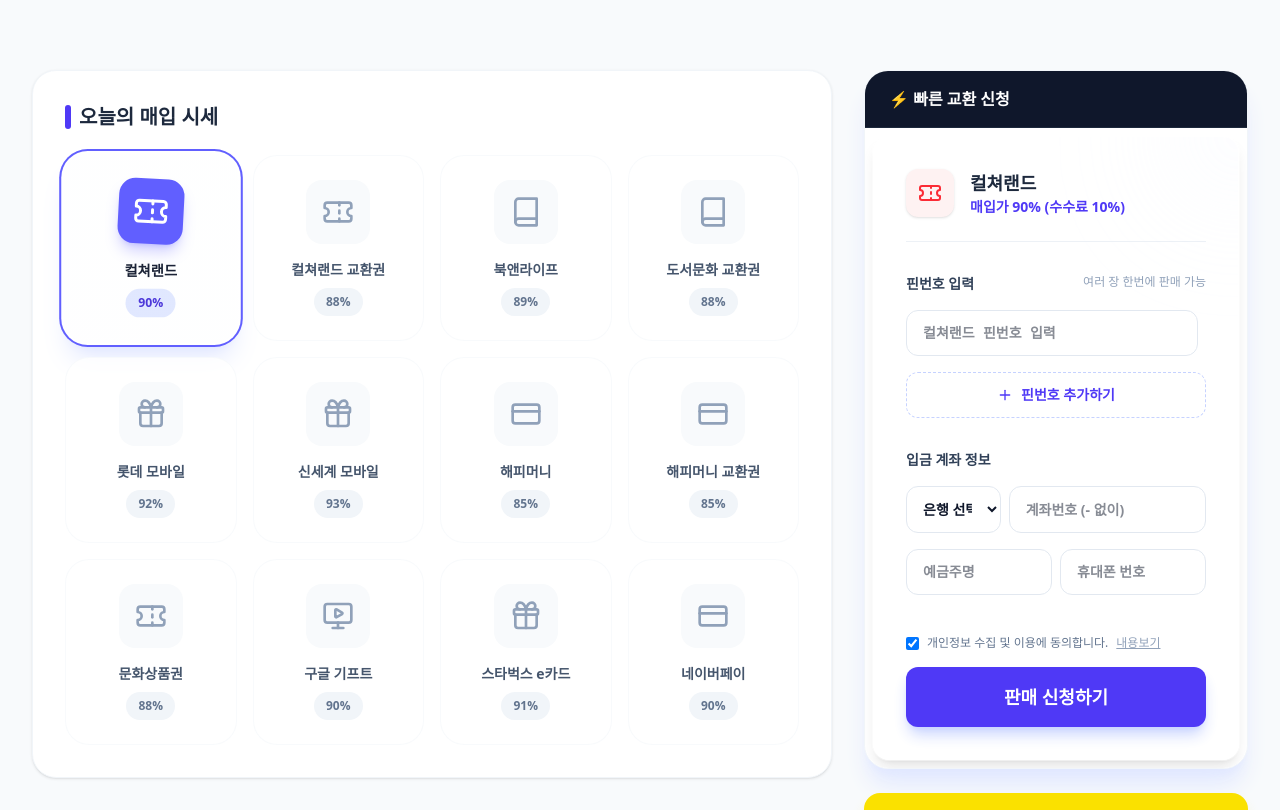
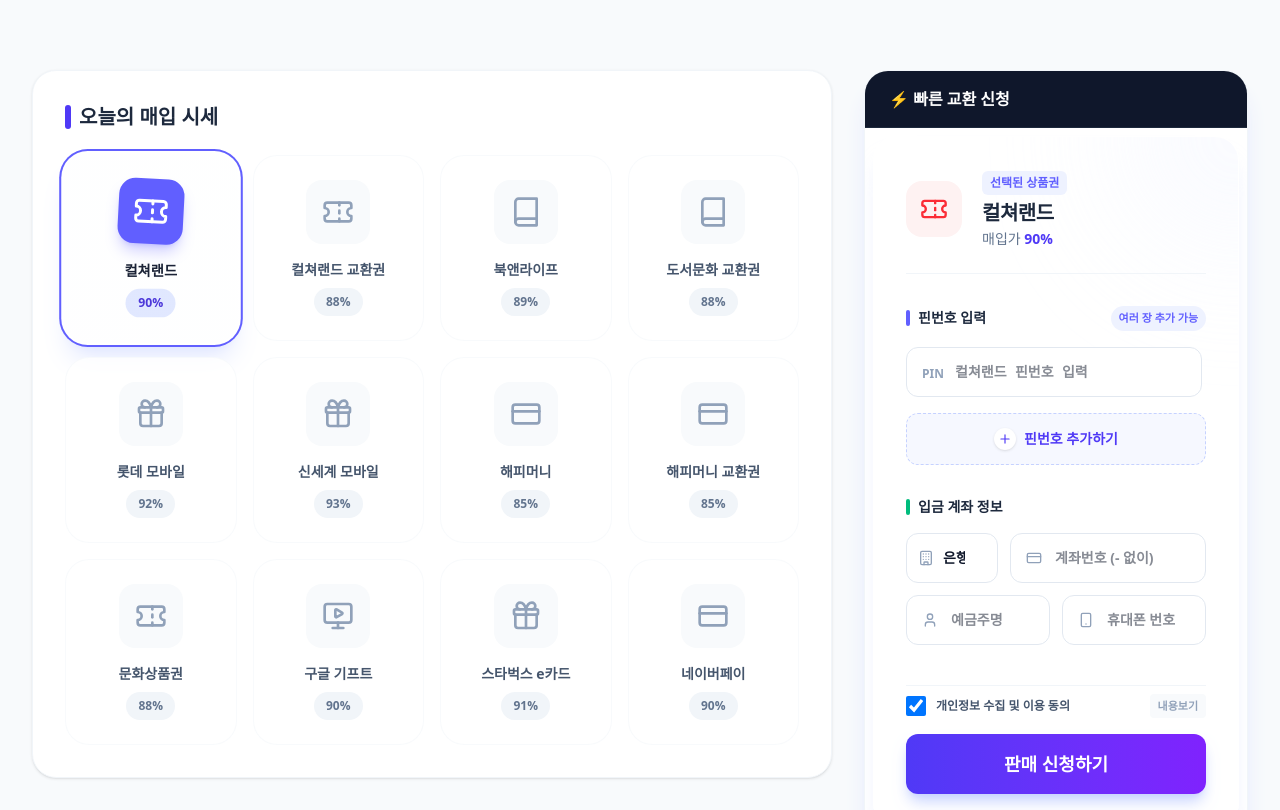
Before and after one commit to seiKKim/ticketjang-, a Next.js app: page / in a window 1280 px wide. Shown: the part 980-1790 px from the top of the page. Built offline with nearby package versions, Linux system fonts and the light colour scheme; no server answers; the database is empty.

Commit message:
Finalize Purchase Page Premium Design

```diff
--- a/src/components/OrderForm.tsx
+++ b/src/components/OrderForm.tsx
@@ -2,7 +2,16 @@
 
 import { usePurchase } from "@/context/PurchaseContext";
 import { useDialog } from "@/context/DialogContext";
-import { Plus, Minus, AlertCircle, Loader2 } from "lucide-react";
+import {
+  Plus,
+  Minus,
+  AlertCircle,
+  Loader2,
+  User,
+  Smartphone,
+  CreditCard,
+  Building,
+} from "lucide-react";
 import { useState } from "react";
 
 import { PrivacyPolicyModal } from "./PrivacyPolicyModal";
@@ -24,7 +33,6 @@
   const [isPrivacyModalOpen, setIsPrivacyModalOpen] = useState(false);
 
   const handleSubmit = async () => {
-    // ... validation logic remains same ...
     // Basic Validation
     if (!selectedVoucher) {
       return openDialog({ message: "상품권을 먼저 선택해주세요." });
@@ -85,48 +93,63 @@
 
   return (
     <>
-      <div className="bg-white/80 backdrop-blur-xl rounded-2xl shadow-lg border border-white/50 p-6 md:p-8 flex flex-col gap-8 relative overflow-hidden ring-1 ring-white/50">
-        <div className="absolute top-0 right-0 w-32 h-32 bg-indigo-50/50 rounded-full blur-3xl -translate-y-1/2 translate-x-1/2 opacity-50 pointer-events-none" />
+      <div className="bg-white/90 backdrop-blur-xl rounded-3xl shadow-xl shadow-indigo-100/50 border border-white/50 p-6 md:p-8 flex flex-col gap-8 relative overflow-hidden">
+        {/* Soft Background Gradient */}
+        <div className="absolute top-0 right-0 w-64 h-64 bg-indigo-50/50 rounded-full blur-3xl -translate-y-1/2 translate-x-1/2 opacity-60 pointer-events-none" />
 
         {/* 1. Selected Voucher Info */}
-        <div className="flex items-center gap-4 pb-6 border-b border-slate-200/60 relative z-10">
+        <div className="flex items-center gap-5 pb-6 border-b border-slate-100 relative z-10">
           {selectedVoucher ? (
             <>
               <div
-                className={`w-12 h-12 rounded-xl flex items-center justify-center ${selectedVoucher.color} shadow-sm`}
+                className={`w-14 h-14 rounded-2xl flex items-center justify-center ${selectedVoucher.color} shadow-sm shadow-indigo-200/50 ring-4 ring-white`}
               >
-                <selectedVoucher.icon className="w-6 h-6" />
+                <selectedVoucher.icon className="w-7 h-7" />
               </div>
               <div>
-                <h3 className="font-bold text-slate-800 text-lg">
+                <span className="text-xs font-bold text-indigo-500 bg-indigo-50 px-2 py-1 rounded-md mb-1 inline-block">
+                  선택된 상품권
+                </span>
+                <h3 className="font-black text-slate-800 text-xl tracking-tight">
                   {selectedVoucher.name}
                 </h3>
-                <p className="text-sm text-indigo-600 font-bold">
-                  매입가 {selectedVoucher.purchaseRate} (수수료{" "}
-                  {selectedVoucher.fee})
+                <p className="text-sm text-slate-500 font-medium mt-0.5">
+                  매입가{" "}
+                  <span className="text-indigo-600 font-bold">
+                    {selectedVoucher.purchaseRate}
+                  </span>
                 </p>
               </div>
             </>
           ) : (
-            <div className="flex items-center gap-2 text-slate-400">
-              <AlertCircle />
-              <span>왼쪽에서 상품권을 선택해주세요.</span>
+            <div className="flex items-center gap-3 text-slate-400 bg-slate-50 p-4 rounded-2xl w-full border border-dashed border-slate-200">
+              <AlertCircle className="w-5 h-5" />
+              <span className="text-sm font-medium">
+                상품권을 선택하면 정보가 표시됩니다.
+              </span>
             </div>
           )}
         </div>
 
         {/* 2. PIN Input Section */}
         <div className="space-y-4 relative z-10">
-          <label className="text-sm font-bold text-slate-700 flex justify-between">
-            <span>핀번호 입력</span>
-            <span className="text-xs text-slate-400 font-normal">
-              여러 장 한번에 판매 가능
+          <label className="flex items-center justify-between">
+            <span className="text-sm font-bold text-slate-800 flex items-center gap-2">
+              <div className="w-1 h-4 bg-indigo-500 rounded-full" />
+              핀번호 입력
+            </span>
+            <span className="text-[11px] text-indigo-500 font-bold bg-indigo-50 px-2 py-1 rounded-full">
+              여러 장 추가 가능
             </span>
           </label>
 
-          <div className="space-y-2 max-h-[200px] overflow-y-auto pr-2 custom-scrollbar">
+          <div className="space-y-2.5 max-h-[240px] overflow-y-auto pr-1">
             {pinCodes.map((code, idx) => (
-              <div key={idx} className="flex gap-2">
+              <div key={idx} className="flex gap-2 group">
+                <div className="relative flex-1">
+                  <div className="absolute left-4 top-1/2 -translate-y-1/2 text-slate-400">
+                    <span className="text-xs font-bold">PIN</span>
+                  </div>
                   <input
                     type="text"
                     value={code}
@@ -134,17 +157,17 @@
                     placeholder={
                       selectedVoucher
                         ? `${selectedVoucher.name} 핀번호 입력`
-                      : "상품권을 선택해주세요"
+                        : "상품권 선택 대기..."
                     }
-                  className="flex-1 bg-white/60 border border-slate-200 rounded-xl px-4 py-3 text-sm outline-none focus:ring-2 focus:ring-indigo-500 transition-all font-mono hover:bg-white"
+                    className="w-full bg-slate-50 border border-slate-200 rounded-xl pl-12 pr-4 py-3.5 text-sm outline-none focus:ring-2 focus:ring-indigo-500/20 focus:border-indigo-500 transition-all font-mono font-medium hover:bg-white focus:bg-white"
                     disabled={!selectedVoucher}
-                  title="상품권 핀번호"
                   />
+                </div>
                 {pinCodes.length > 1 && (
                   <button
                     onClick={() => removePin(idx)}
-                    className="p-3 text-slate-400 hover:text-red-500 hover:bg-red-50 rounded-xl transition-colors"
-                    title="핀번호 삭제"
+                    className="w-11 flex items-center justify-center text-slate-400 hover:text-rose-500 hover:bg-rose-50 border border-transparent hover:border-rose-100 rounded-xl transition-all"
+                    title="삭제"
                   >
                     <Minus size={18} />
                   </button>
@@ -155,25 +178,35 @@
 
           <button
             onClick={addPin}
-            className="w-full py-3 border border-dashed border-indigo-200 bg-white/50 text-indigo-600 rounded-xl text-sm font-bold hover:bg-white hover:border-indigo-300 transition-colors flex items-center justify-center gap-2"
-            title="핀번호 추가"
+            className="w-full py-3.5 border border-dashed border-indigo-200 bg-indigo-50/50 text-indigo-600 rounded-xl text-sm font-bold hover:bg-indigo-50 hover:border-indigo-300 transition-all flex items-center justify-center gap-2 group"
           >
-            <Plus size={16} /> 핀번호 추가하기
+            <div className="bg-white p-1 rounded-full shadow-sm group-hover:scale-110 transition-transform">
+              <Plus size={14} />
+            </div>
+            핀번호 추가하기
           </button>
         </div>
 
         {/* 3. Bank Account Info */}
         <div className="space-y-4 relative z-10">
-          <h2 className="text-sm font-bold text-slate-700">입금 계좌 정보</h2>
+          <label className="text-sm font-bold text-slate-800 flex items-center gap-2">
+            <div className="w-1 h-4 bg-emerald-500 rounded-full" />
+            입금 계좌 정보
+          </label>
 
-          <div className="grid grid-cols-3 gap-2">
+          <div className="space-y-3">
+            <div className="grid grid-cols-3 gap-3">
+              <div className="relative col-span-1">
+                <div className="absolute left-3 top-1/2 -translate-y-1/2 text-slate-400 pointer-events-none">
+                  <Building size={16} />
+                </div>
                 <select
-              className="col-span-1 bg-white/60 border border-slate-200 rounded-xl px-3 py-3 text-sm outline-none focus:ring-2 focus:ring-indigo-500 hover:bg-white"
+                  className="w-full bg-slate-50 border border-slate-200 rounded-xl pl-9 pr-8 py-3.5 text-sm outline-none focus:ring-2 focus:ring-indigo-500/20 focus:border-indigo-500 hover:bg-white appearance-none transition-all cursor-pointer"
                   value={bankInfo.bankName}
                   onChange={(e) => updateBankInfo({ bankName: e.target.value })}
                   title="은행 선택"
                 >
-              <option value="">은행 선택</option>
+                  <option value="">은행</option>
                   <option value="KB국민">KB국민</option>
                   <option value="신한">신한</option>
                   <option value="우리">우리</option>
@@ -182,56 +215,77 @@
                   <option value="카카오뱅크">카카오뱅크</option>
                   <option value="토스뱅크">토스뱅크</option>
                 </select>
+              </div>
+
+              <div className="relative col-span-2">
+                <div className="absolute left-4 top-1/2 -translate-y-1/2 text-slate-400">
+                  <CreditCard size={16} />
+                </div>
                 <input
                   type="text"
                   placeholder="계좌번호 (- 없이)"
-              className="col-span-2 bg-white/60 border border-slate-200 rounded-xl px-4 py-3 text-sm outline-none focus:ring-2 focus:ring-indigo-500 hover:bg-white"
+                  className="w-full bg-slate-50 border border-slate-200 rounded-xl pl-11 pr-4 py-3.5 text-sm outline-none focus:ring-2 focus:ring-indigo-500/20 focus:border-indigo-500 hover:bg-white transition-all font-medium"
                   value={bankInfo.accountNumber}
                   onChange={(e) =>
                     updateBankInfo({ accountNumber: e.target.value })
                   }
-              title="계좌번호"
                 />
               </div>
+            </div>
 
-          <div className="grid grid-cols-2 gap-2">
+            <div className="grid grid-cols-2 gap-3">
+              <div className="relative">
+                <div className="absolute left-4 top-1/2 -translate-y-1/2 text-slate-400">
+                  <User size={16} />
+                </div>
                 <input
                   type="text"
                   placeholder="예금주명"
-              className="bg-white/60 border border-slate-200 rounded-xl px-4 py-3 text-sm outline-none focus:ring-2 focus:ring-indigo-500 hover:bg-white"
+                  className="w-full bg-slate-50 border border-slate-200 rounded-xl pl-11 pr-4 py-3.5 text-sm outline-none focus:ring-2 focus:ring-indigo-500/20 focus:border-indigo-500 hover:bg-white transition-all font-medium"
                   value={bankInfo.accountHolder}
                   onChange={(e) =>
                     updateBankInfo({ accountHolder: e.target.value })
                   }
-              title="예금주명"
                 />
+              </div>
+              <div className="relative">
+                <div className="absolute left-4 top-1/2 -translate-y-1/2 text-slate-400">
+                  <Smartphone size={16} />
+                </div>
                 <input
                   type="text"
                   placeholder="휴대폰 번호"
-              className="bg-white/60 border border-slate-200 rounded-xl px-4 py-3 text-sm outline-none focus:ring-2 focus:ring-indigo-500 hover:bg-white"
+                  className="w-full bg-slate-50 border border-slate-200 rounded-xl pl-11 pr-4 py-3.5 text-sm outline-none focus:ring-2 focus:ring-indigo-500/20 focus:border-indigo-500 hover:bg-white transition-all font-medium"
                   value={bankInfo.phoneNumber}
-              onChange={(e) => updateBankInfo({ phoneNumber: e.target.value })}
-              title="휴대폰 번호"
+                  onChange={(e) =>
+                    updateBankInfo({ phoneNumber: e.target.value })
+                  }
                 />
+              </div>
+            </div>
           </div>
         </div>
 
         {/* 4. Privacy & Submit */}
-        <div className="mt-2 space-y-4 relative z-10">
-          <div className="flex items-center gap-2">
-            <label className="flex items-center gap-2 text-xs text-slate-500 cursor-pointer">
+        <div className="pt-2 space-y-4 relative z-10 border-t border-slate-100 mt-2">
+          <div className="flex items-center justify-between">
+            <label className="flex items-center gap-2.5 cursor-pointer group">
+              <div className="relative flex items-center">
                 <input
                   type="checkbox"
-                className="rounded text-indigo-600 focus:ring-indigo-500"
+                  className="peer w-5 h-5 rounded border-slate-300 text-indigo-600 focus:ring-indigo-500 cursor-pointer transition-all"
                   defaultChecked
                   title="개인정보 수집 동의"
                 />
-              <span>개인정보 수집 및 이용에 동의합니다.</span>
+              </div>
+              <span className="text-xs font-bold text-slate-600 group-hover:text-indigo-600 transition-colors">
+                개인정보 수집 및 이용 동의
+              </span>
             </label>
             <button
               type="button"
               onClick={() => setIsPrivacyModalOpen(true)}
-              className="text-xs text-slate-400 underline hover:text-indigo-500"
+              className="text-[11px] font-bold text-slate-400 hover:text-indigo-500 bg-slate-50 hover:bg-indigo-50 px-2 py-1 rounded transition-colors"
             >
               내용보기
             </button>
@@ -240,9 +294,16 @@
           <button
             onClick={handleSubmit}
             disabled={loading || !selectedVoucher}
-            className="w-full bg-indigo-600 hover:bg-indigo-700 text-white font-bold py-4 rounded-xl shadow-lg shadow-indigo-200 transition-all active:scale-95 text-lg disabled:opacity-50 disabled:cursor-not-allowed flex items-center justify-center gap-2 transform hover:scale-[1.02]"
+            className="w-full bg-gradient-to-r from-indigo-600 to-violet-600 hover:from-indigo-700 hover:to-violet-700 text-white font-black py-4 rounded-xl shadow-lg shadow-indigo-200 transition-all active:scale-[0.98] text-lg disabled:opacity-50 disabled:grayscale disabled:cursor-not-allowed flex items-center justify-center gap-2 group"
           >
-            {loading ? <Loader2 className="animate-spin" /> : "판매 신청하기"}
+            {loading ? (
+              <Loader2 className="animate-spin" />
+            ) : (
+              <>
+                <span>판매 신청하기</span>
+                {/* <ArrowRight className="w-5 h-5 opacity-70 group-hover:translate-x-1 transition-transform" /> */}
+              </>
+            )}
           </button>
         </div>
       </div>
```
Also changed, not shown: src/app/purchase/page.tsx (+17 -17 lines). Lines whose indentation alone changed are shown as unchanged.
